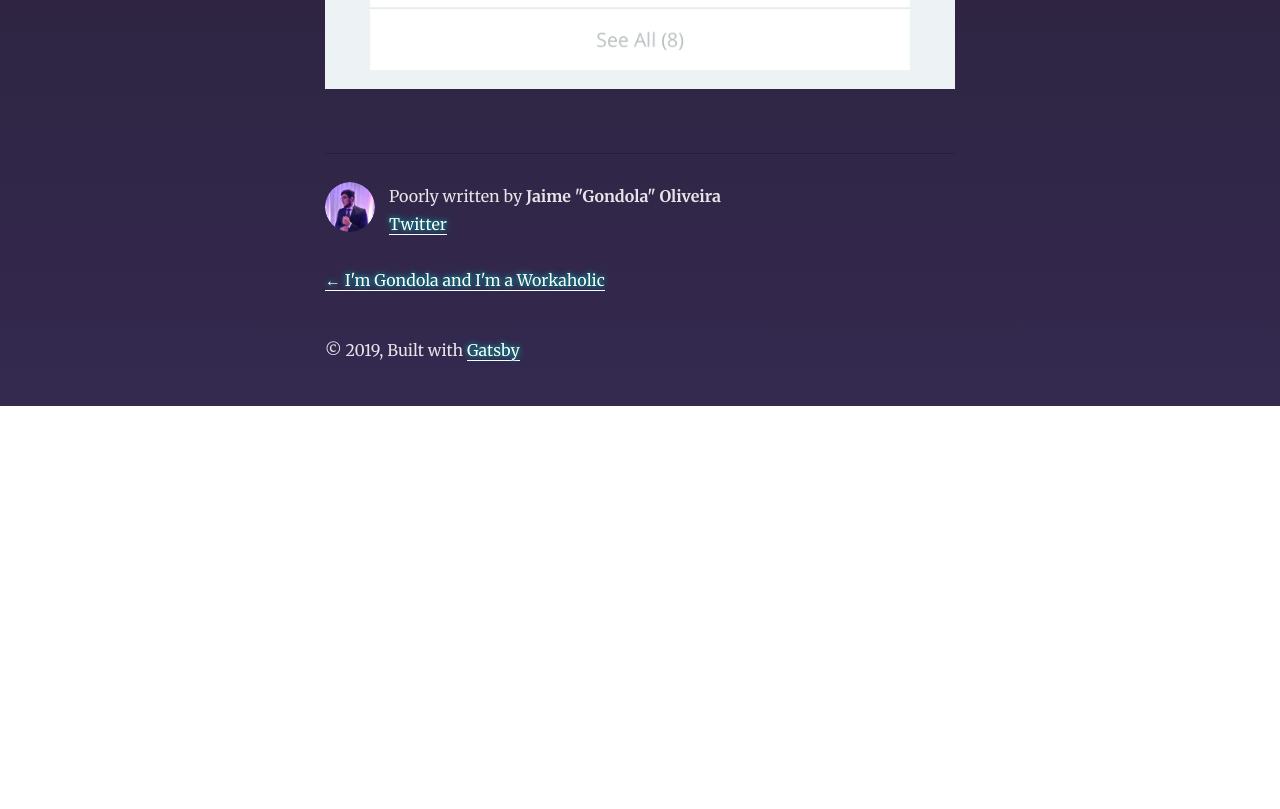
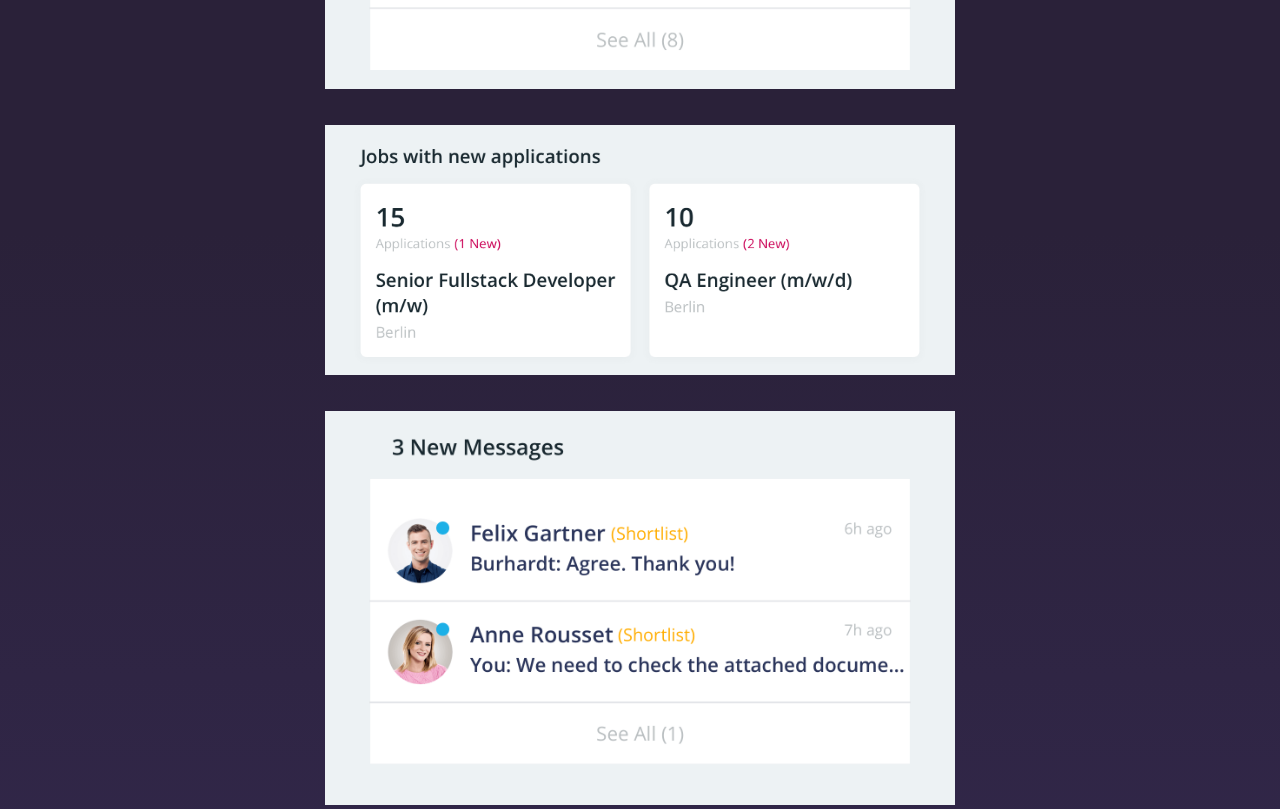
Before and after one commit to IxquitilisSaid/sburdoblog, a Gatsby site: page /img-hosting/ in a window 1280 px wide. Shown: the part 2440-3249 px from the top of the page. Before the commit the page ends 2846 px from the top, so only its background shows below. Built offline with nearby package versions, Linux system fonts and the light colour scheme; Gatsby itself is replaced by a stand-in of ours; some packages are replaced by stand-ins of ours.

Commit message:
more imgs

```diff
--- a/content/blog/img-hosting/index.md
+++ b/content/blog/img-hosting/index.md
@@ -11,3 +11,5 @@ draft: true
 ![KPI](./KPI.png)<br/>
 ![Rate](./Rate.png)<br/>
 ![Votes](./Votes.png)<br/>
+![JobsNew](./Jobs-new-applications.png)<br/>
+![TeamChat](./Team-chats.png)<br/>
```
Also changed, not shown: content/blog/img-hosting/Jobs-new-applications.png (added), content/blog/img-hosting/Team-chats.png (added).
